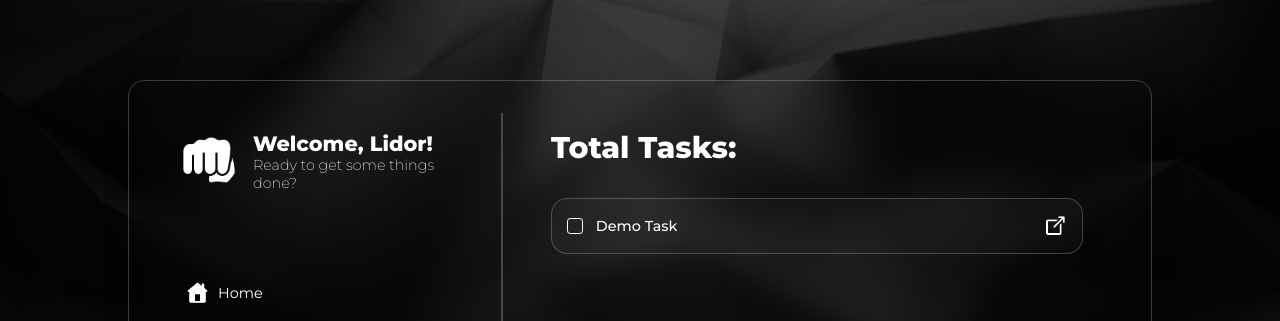
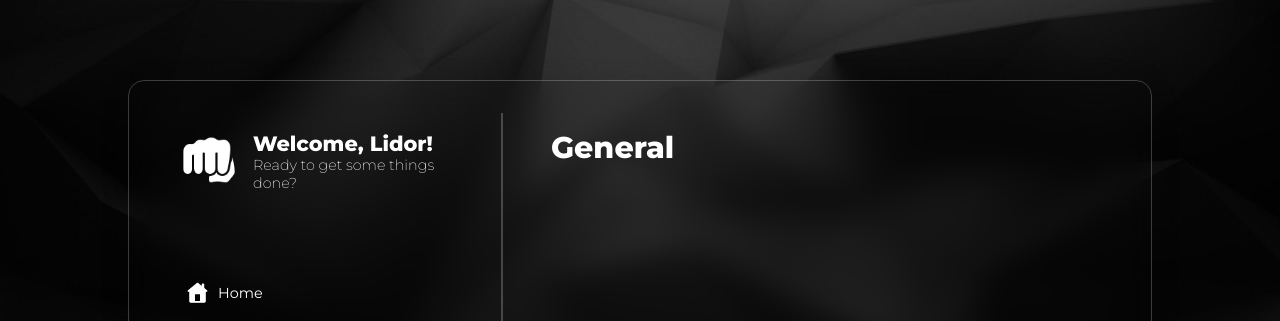
Before and after one commit to lidor-cohen/DarkRiot-ToDo, a website built with webpack: page src/index.html in a window 1280 px wide. Shown: the top 321 px of the page. Built offline with nearby package versions, Linux system fonts and the light colour scheme; files whose address does not match are found by name.

Commit message:
added content view switch internally

```diff
--- a/src/index.html
+++ b/src/index.html
@@ -49,9 +49,6 @@
         <div class="content-section" id="list-view-section">
           <h1>GEEE</h1>
         </div>
-        <div class="content-section" id="list-section">
-          <h1>DEEE</h1>
-        </div>
       </div>
     </div>
   </body>
--- a/src/index.js
+++ b/src/index.js
@@ -2,12 +2,15 @@ import "./js/css-imports";
 import { Task } from "./js/classes/task";
 import { taskController } from "./js/classes/task-controller";
 import { menuController } from "./js/util/menu-dom-handler";
+import { contentController } from "./js/util/content-dom-handler";
 
 function init() {
   taskController.addTask(new Task("Demo Task", "General"));
 
-  console.log(taskController.getAllTasks());
+  menuController.bindEvents();
   menuController.updateCategories();
+
+  contentController.changeView(contentController.getCategoryId("General"));
 }
 
 init();
--- a/src/js/classes/task-controller.js
+++ b/src/js/classes/task-controller.js
@@ -47,6 +47,17 @@ TaskController.prototype = {
     }
     return this.tasks;
   },
+
+  getUniqueCategories: function () {
+    let uniqueCategoryList = [];
+    this.getAllTasks().forEach((task) => {
+      if (!uniqueCategoryList.includes(task.category)) {
+        uniqueCategoryList.push(task.category);
+      }
+    });
+
+    return uniqueCategoryList;
+  },
 };
 
 // Create global task controller
--- a/src/js/util/content-dom-handler.js
+++ b/src/js/util/content-dom-handler.js
@@ -1,10 +1,16 @@
 import openImage from "../../assets/open-90.png";
 
-function ContentController() {}
+function ContentController() {
+  this.contentContainer = document.getElementById("content-container");
+}
 
 ContentController.prototype = {
+  getCategoryId: (categoryName) =>
+    categoryName.toLowerCase().replace(" ", "-") + "-section",
+
   // Homepage Controls
-  // Add task to container
+
+  // Add task to task-view container
   addTaskToView: function (task, container) {
     const homeTaskListView = document.getElementById("home-task-view");
 
@@ -19,6 +25,8 @@ ContentController.prototype = {
           </div>
       `;
 
+    // if specified a specific container then append the task
+    // to it, else, append it to the active container
     if (container) {
       container = document.querySelector(".active");
       container.innerHTML += taskItem;
@@ -26,6 +34,25 @@ ContentController.prototype = {
       homeTaskListView.innerHTML += taskItem;
     }
   },
+
+  createSectionOfCategory: function (categoryName) {
+    const sectionHTML = `
+      <div class="content-section" id="${this.getCategoryId(categoryName)}">
+        <h1>${categoryName}</h1>
+      </div>`;
+
+    this.contentContainer.innerHTML += sectionHTML;
+  },
+
+  changeView: function (sectionID) {
+    const contentSections = document.querySelectorAll(".content-section");
+    contentSections.forEach((element) => {
+      element.classList.remove("active");
+    });
+
+    const activeSection = document.getElementById(sectionID);
+    activeSection.classList.add("active");
+  },
 };
 
 const contentController = new ContentController();
--- a/src/js/util/menu-dom-handler.js
+++ b/src/js/util/menu-dom-handler.js
@@ -1,6 +1,8 @@
 import listItemImage from "../../assets/list-item-90.png";
 import deleteItemImage from "../../assets/delete-90.png";
 import { taskController } from "../classes/task-controller";
+import { Task } from "../classes/task";
+import { contentController } from "./content-dom-handler";
 
 function MenuController() {
   this.listContainer = document.getElementById("category-list-container");
@@ -11,7 +13,7 @@ MenuController.prototype = {
   addCategoryToList: function (categoryName, deletable = true) {
     // Create list item to append
     const listItem = `
-    <div style="padding-left:1.5rem" class="clickable-menu-item category-item option-item">
+    <div style="padding-left:1.5rem" class="clickable-menu-item category-item option-item category-clickable">
         <div class="img-text-option-wrapper">
             <img src="${listItemImage}" alt="list item sign" />
             <h4>${categoryName}</h4>
@@ -30,17 +32,54 @@ MenuController.prototype = {
   },
 
   updateCategories: function () {
-    let uniqueCategoryList = [];
-    taskController.getAllTasks().forEach((task) => {
-      if (!uniqueCategoryList.includes(task.category)) {
-        uniqueCategoryList.push(task.category);
-      }
-    });
+    const uniqueCategoryList = taskController.getUniqueCategories();
 
     uniqueCategoryList.forEach((category) =>
       this.addCategoryToList(category, category === "General" ? false : true)
     );
   },
+
+  bindEvents: function () {
+    // if (firstRun) {
+    //   const homeButton = document.getElementById("home-button");
+    //   const yourListsButton = document.getElementById("list-button");
+
+    //   homeButton.addEventListener(
+    //     "click",
+    //     () => {
+    //       contentController.changeView("home");
+    //     },
+    //     false
+    //   );
+
+    //   yourListsButton.addEventListener("click", () => {
+    //     contentController.changeView("list-view-section");
+    //   });
+    // }
+
+    const uniqueCategoryList = taskController.getUniqueCategories();
+    const categoryListButtons = document.querySelectorAll(
+      ".category-clickable"
+    );
+
+    uniqueCategoryList.forEach((category) =>
+      contentController.createSectionOfCategory(category)
+    );
+
+    categoryListButtons.forEach((button) => {
+      button.addEventListener(
+        "click",
+        () => {
+          contentController.changeView(
+            contentController.getCategoryId(
+              button.querySelector("h4").textContent
+            )
+          );
+        },
+        false
+      );
+    });
+  },
 };
 
 const menuController = new MenuController();
```
